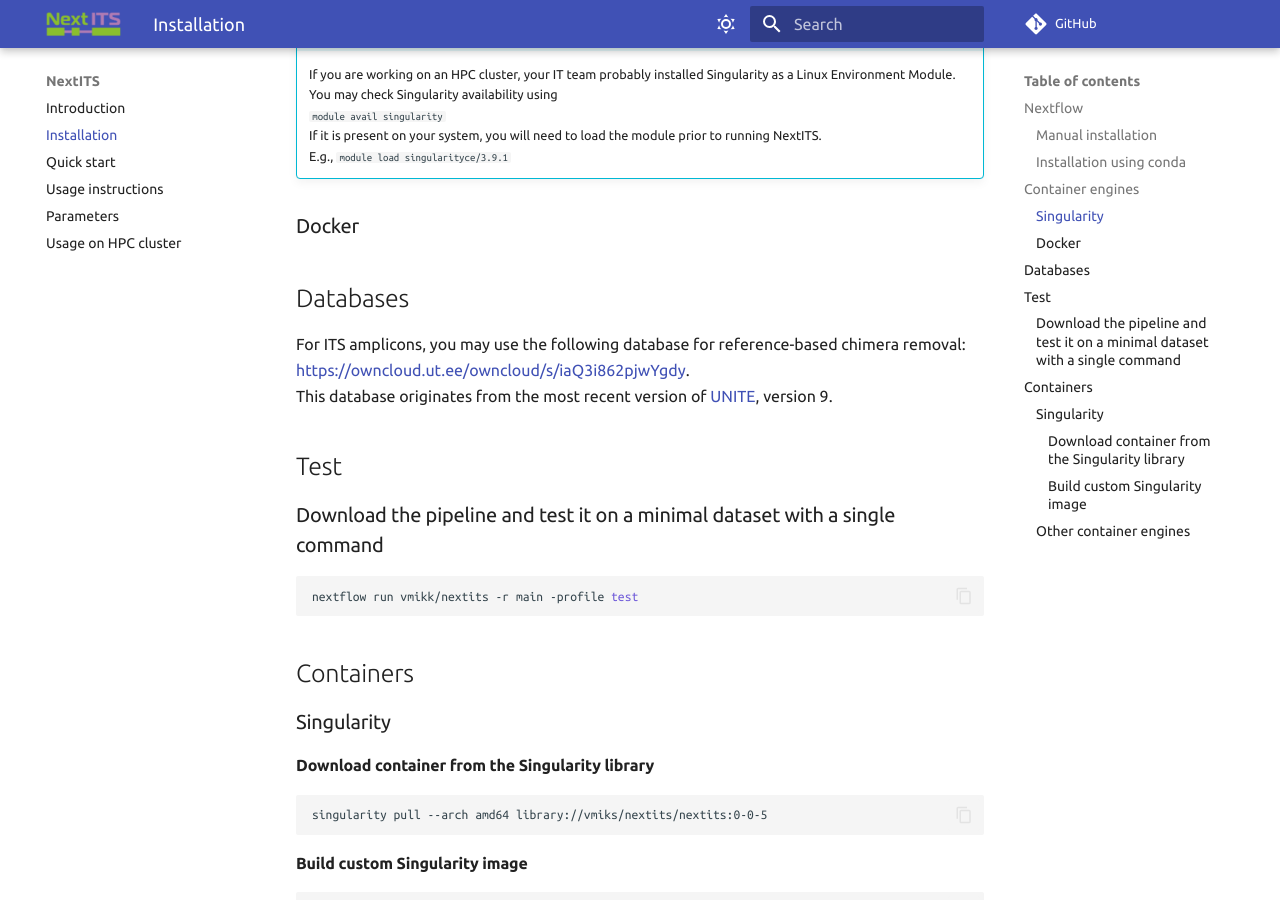
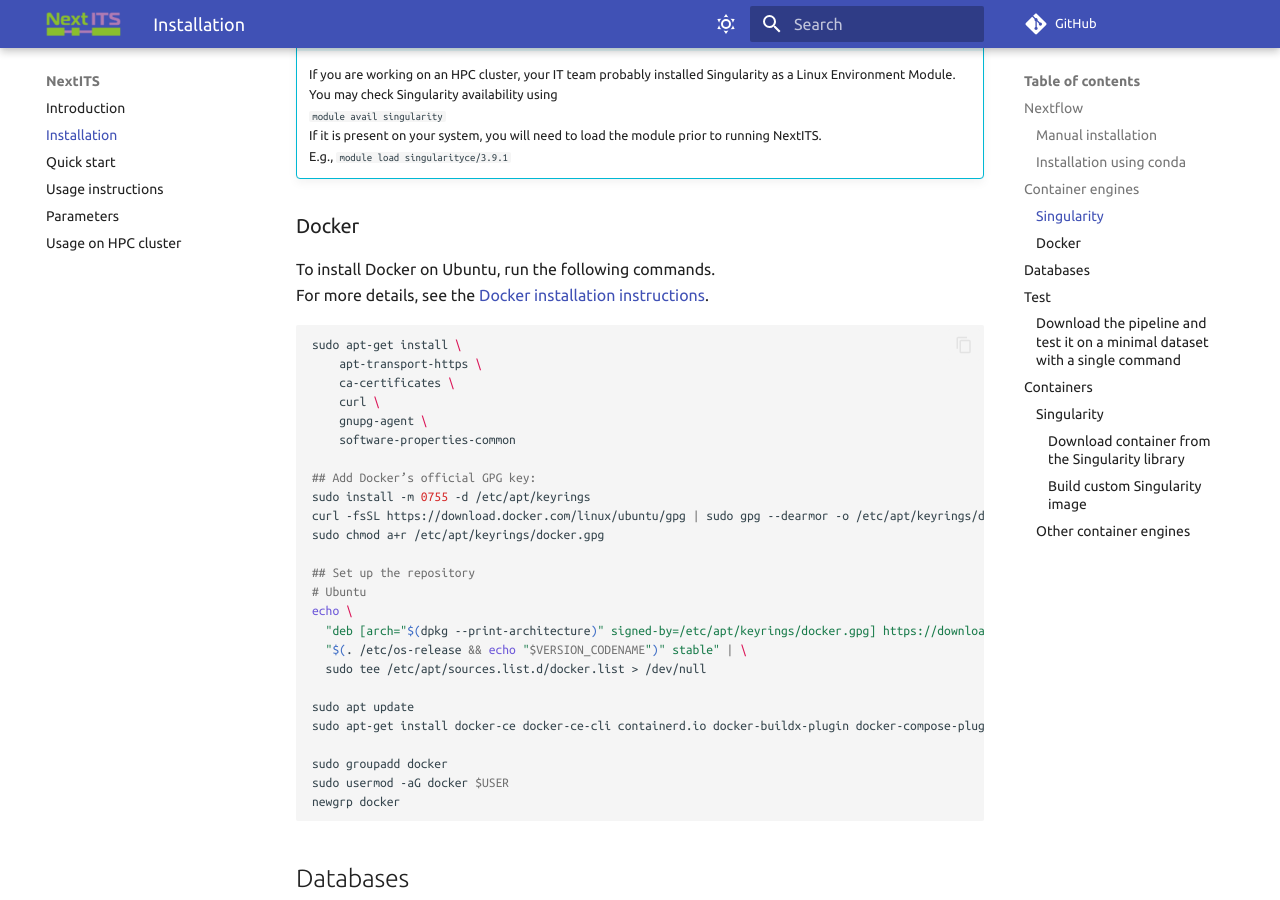
Before and after one commit to Next-ITS/nextits.github.io, an MkDocs documentation site: the page built from docs/installation.md, in a window 1280 px wide and 900 px high, scrolled down 2452 px. Built offline with MkDocs 1.6.1 and Material for MkDocs 9.7.7, drawn with Linux system fonts in a browser that asks for light colours; comment, search, counter and statistics services are not loaded.

Commit message:
inst - add docker installation instructions

````diff
--- a/docs/installation.md
+++ b/docs/installation.md
@@ -129,6 +129,37 @@ export VERSION=3.9.8 && \
 
 ### Docker
 
+To install Docker on Ubuntu, run the following commands.
+For more details, see the [Docker installation instructions](https://docs.docker.com/engine/install/ubuntu/).
+
+``` bash
+sudo apt-get install \
+    apt-transport-https \
+    ca-certificates \
+    curl \
+    gnupg-agent \
+    software-properties-common
+
+## Add Docker’s official GPG key:
+sudo install -m 0755 -d /etc/apt/keyrings
+curl -fsSL https://download.docker.com/linux/ubuntu/gpg | sudo gpg --dearmor -o /etc/apt/keyrings/docker.gpg
+sudo chmod a+r /etc/apt/keyrings/docker.gpg
+
+## Set up the repository
+# Ubuntu
+echo \
+  "deb [arch="$(dpkg --print-architecture)" signed-by=/etc/apt/keyrings/docker.gpg] https://download.docker.com/linux/ubuntu \
+  "$(. /etc/os-release && echo "$VERSION_CODENAME")" stable" | \
+  sudo tee /etc/apt/sources.list.d/docker.list > /dev/null
+
+sudo apt update
+sudo apt-get install docker-ce docker-ce-cli containerd.io docker-buildx-plugin docker-compose-plugin
+
+sudo groupadd docker
+sudo usermod -aG docker $USER
+newgrp docker
+```
+
 ## Databases
 
 For ITS amplicons, you may use the following database for reference-based chimera removal:
````
